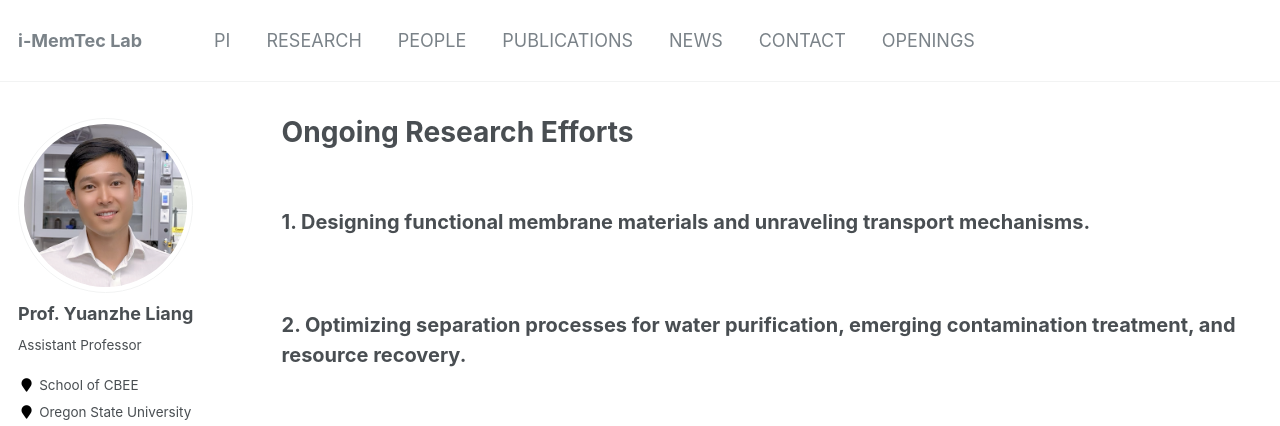
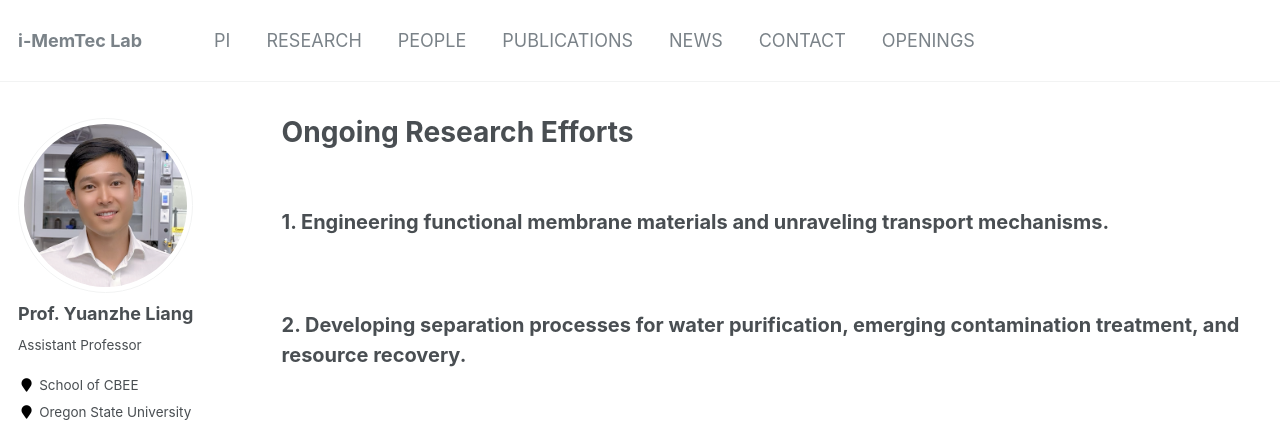
Before and after one commit to yuanzheliang/yuanzheliang.github.io, a Jekyll site: the page built from _pages/talks.html, in a window 1280 px wide. Shown: the top 426 px of the page. Built offline with Jekyll 4.4.1, drawn with Linux system fonts in a browser that asks for light colours; some web fonts are replaced.

Commit message:
Update talks.html

```diff
--- a/_pages/talks.html
+++ b/_pages/talks.html
@@ -6,8 +6,8 @@ author_profile: true
 ---
 
 <br>
-<p style="font-size: 20px;"><b>1. Designing functional membrane materials and unraveling transport mechanisms.<b></p>
+<p style="font-size: 20px;"><b>1. Engineering functional membrane materials and unraveling transport mechanisms.<b></p>
 <br>
-<p style="font-size: 20px;"><b>2. Optimizing separation processes for water purification, emerging contamination treatment, and resource recovery.<b></p>
+<p style="font-size: 20px;"><b>2. Developing separation processes for water purification, emerging contamination treatment, and resource recovery.<b></p>
 <br>
 <p style="font-size: 20px;"><b>3. Fostering circularity in membrane materials.<b></p>
```
